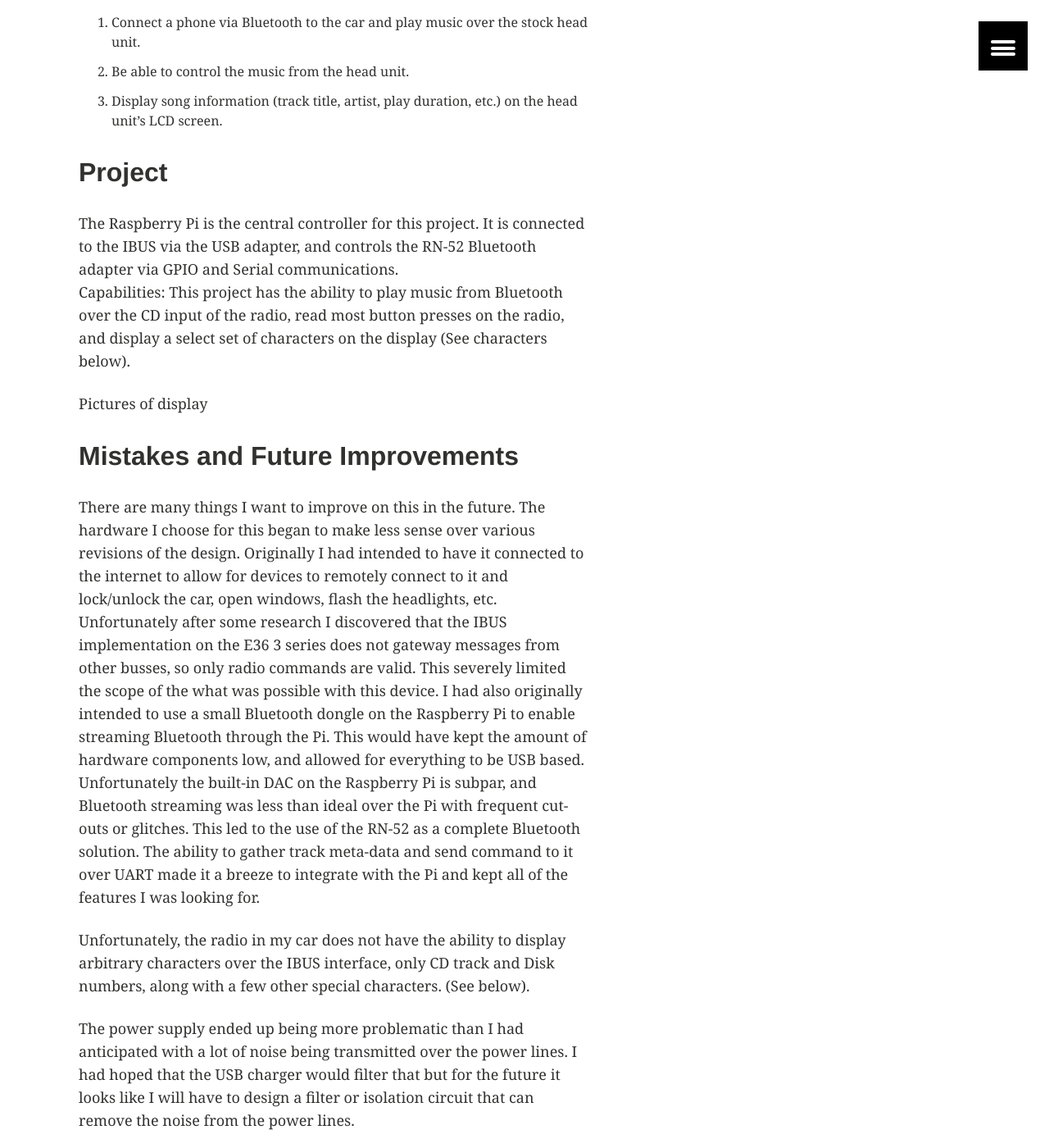
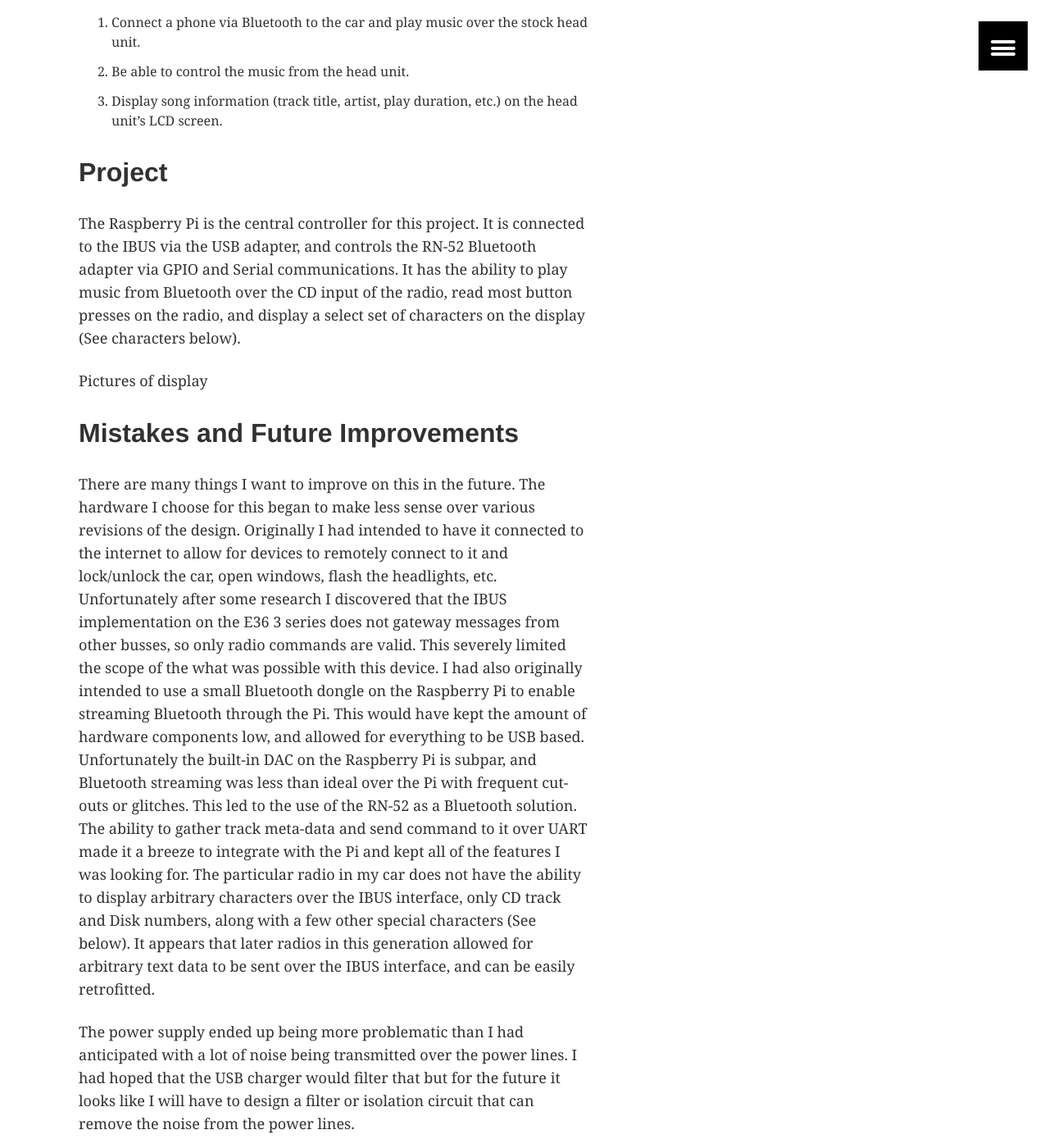
Before and after one commit to derekkg/derekkg.github.io, a Jekyll site: the page built from _posts/2014-01-08-raspberry-pi-based-e36-in-car-infotainment.md, in a window 1280 px wide and 1400 px high, scrolled down 1369 px. Shown: the whole window at 82% size. Built offline with Jekyll 4.4.1, drawn with Linux system fonts in a browser that asks for light colours; some of the changed text lies outside the part shown.

Commit message:
Updates to the e36 project

```diff
--- a/_posts/2014-01-08-raspberry-pi-based-e36-in-car-infotainment.md
+++ b/_posts/2014-01-08-raspberry-pi-based-e36-in-car-infotainment.md
@@ -57,9 +57,7 @@ There were a few main goals for this project:
 
 
 ##Project
-The Raspberry Pi is the central controller for this project. It is connected to the IBUS via the USB adapter, and controls the RN-52 Bluetooth adapter via GPIO and Serial communications.
-Capabilities:
-This project has the ability to play music from Bluetooth over the CD input of the radio, read most button presses on the radio, and display a select set of characters on the display (See characters below).
+The Raspberry Pi is the central controller for this project. It is connected to the IBUS via the USB adapter, and controls the RN-52 Bluetooth adapter via GPIO and Serial communications. It has the ability to play music from Bluetooth over the CD input of the radio, read most button presses on the radio, and display a select set of characters on the display (See characters below).
 
 
 Pictures of display
@@ -67,10 +65,8 @@ Pictures of display
 
 
 ##Mistakes and Future Improvements
-There are many things I want to improve on this in the future. The hardware I choose for this began to make less sense over various revisions of the design. Originally I had intended to have it connected to the internet to allow for devices to remotely connect to it and lock/unlock the car, open windows, flash the headlights, etc. Unfortunately after some research I discovered that the IBUS implementation on the E36 3 series does not gateway messages from other busses, so only radio commands are valid. This severely limited the scope of the what was possible with this device. I had also originally intended to use a small Bluetooth dongle on the Raspberry Pi to enable streaming Bluetooth through the Pi. This would have kept the amount of hardware components low, and allowed for everything to be USB based. Unfortunately the built-in DAC on the Raspberry Pi is subpar, and Bluetooth streaming was less than ideal over the Pi with frequent cut-outs or glitches. This led to the use of the RN-52 as a complete Bluetooth solution. The ability to gather track meta-data and send command to it over UART made it a breeze to integrate with the Pi and kept all of the features I was looking for.
-
-Unfortunately, the radio in my car does not have the ability to display arbitrary characters over the IBUS interface, only CD track and Disk numbers, along with a few other special characters. (See below).
-
+There are many things I want to improve on this in the future. The hardware I choose for this began to make less sense over various revisions of the design. Originally I had intended to have it connected to the internet to allow for devices to remotely connect to it and lock/unlock the car, open windows, flash the headlights, etc. Unfortunately after some research I discovered that the IBUS implementation on the E36 3 series does not gateway messages from other busses, so only radio commands are valid. This severely limited the scope of the what was possible with this device. I had also originally intended to use a small Bluetooth dongle on the Raspberry Pi to enable streaming Bluetooth through the Pi. This would have kept the amount of hardware components low, and allowed for everything to be USB based. Unfortunately the built-in DAC on the Raspberry Pi is subpar, and Bluetooth streaming was less than ideal over the Pi with frequent cut-outs or glitches. This led to the use of the RN-52 as a Bluetooth solution. The ability to gather track meta-data and send command to it over UART made it a breeze to integrate with the Pi and kept all of the features I was looking for.
+The particular radio in my car does not have the ability to display arbitrary characters over the IBUS interface, only CD track and Disk numbers, along with a few other special characters (See below). It appears that later radios in this generation allowed for arbitrary text data to be sent over the IBUS interface, and can be easily retrofitted.
 
 The power supply ended up being more problematic than I had anticipated with a lot of noise being transmitted over the power lines. I had hoped that the USB charger would filter that but for the future it looks like I will have to design a filter or isolation circuit that can remove the noise from the power lines.
 
@@ -79,6 +75,10 @@ It has become obvious now that the Raspberry Pi is overkill for this project, an
 Since the Raspberry Pi can read most of the button presses on the radio, adding other capabilities and features are only limited by the GPIO outputs available. One new feature that can be added is a garage door opener. By finding a Homelink module and connecting it to some of the Pi's GPIO, an unused button on the radio can be used to open a garage door.
 
 HOMELINK PHOTO
+
+##Special Characters
+mapping:
+Put character to display mapping here.
 
 
 
```
